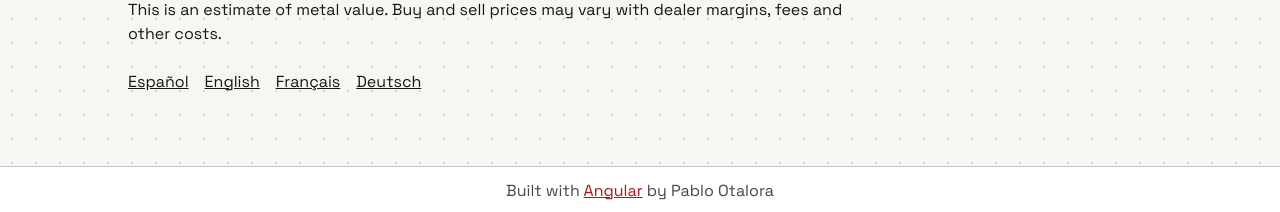
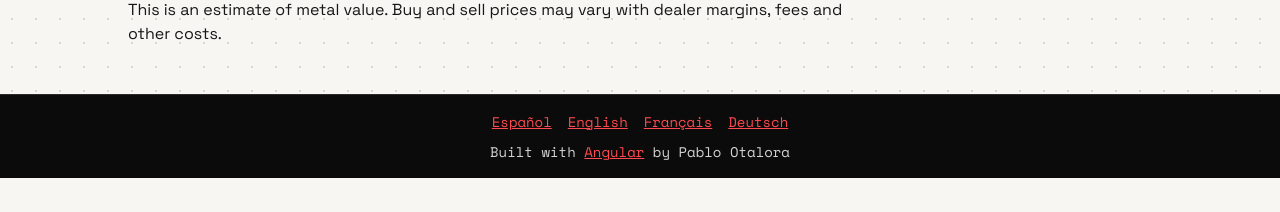
Before and after one commit to 0talora/WebMetales, an Angular app: page / in a window 1280 px wide. Shown: the part 905-1117 px from the top of the page. After the commit the page ends 1083 px from the top, so only its background shows below. Built offline with nearby package versions, Linux system fonts and the light colour scheme; no server answers.

Commit message:
cambiar pie

```diff
--- a/src/app/app.css
+++ b/src/app/app.css
@@ -4,7 +4,7 @@
   min-height: 100vh;
 }
 
-.top, footer {
+.top {
   background: var(--panel);
   padding: .75rem clamp(1rem, 4vw, 2rem);
 }
@@ -108,10 +108,9 @@ select, button { cursor: pointer; }
 .result { margin-block-start: 1rem; padding-block-start: 1rem; border-top: 1px solid var(--line); }
 .result button { margin-block-start: .5rem; }
 .total { font-size: clamp(1.65rem, 6vw, 3.5rem); font-weight: 700; overflow-wrap: anywhere; }
-dt, .sources, footer { color: var(--muted); }
+dt, .sources { color: var(--muted); }
 dd { margin: 0; overflow-wrap: anywhere; }
 .sources { margin-block-start: 1rem; font-size: .875rem; }
-footer { border-top: 1px solid var(--line); text-align: center; }
 
 @media (max-width: 34rem) {
   .fields, .intro { grid-template-columns: minmax(0, 1fr); }
--- a/src/app/app.html
+++ b/src/app/app.html
@@ -102,12 +102,14 @@
       <p>{{ paragraph }}</p>
     }
   </section>
-  <nav class="search-languages" [attr.aria-label]="preferences.text().language">
+</main>
+
+<footer class="site-footer">
+  <nav class="idiomas" [attr.aria-label]="preferences.text().language">
     @for (code of preferences.languageCodes; track code) {
       <a [href]="preferences.languagePath(code)" [attr.hreflang]="code" [attr.lang]="code"
         [attr.aria-current]="code === preferences.language() ? 'page' : null">{{ preferences.languages[code] }}</a>
     }
   </nav>
-</main>
-
-<footer>{{ text.developed }} <a href="https://angular.dev/">Angular</a> {{ text.by }}</footer>
+  <p>{{ text.developed }} <a href="https://angular.dev/">Angular</a> {{ text.by }}</p>
+</footer>
--- a/src/styles.css
+++ b/src/styles.css
@@ -1,3 +1,9 @@
+@font-face {
+  font-family: 'Space Mono';
+  src: url('/assets/fonts/space-mono.woff2') format('woff2');
+  font-display: swap;
+}
+
 @font-face {
   font-family: Doto;
   src: url('/assets/fonts/doto.woff2') format('woff2');
@@ -46,14 +52,7 @@ a { color: var(--accent); }
   margin: 2rem auto;
 }
 
-.search-languages {
-  display: flex;
-  flex-wrap: wrap;
-  gap: .5rem 1rem;
-  margin-block: 1.5rem;
-}
-
-.search-languages a, .search-fallback a {
+.search-fallback a {
   color: inherit;
   text-decoration: underline;
 }
@@ -63,3 +62,31 @@ a { color: var(--accent); }
   margin-block-start: 2rem;
   overflow-wrap: anywhere;
 }
+
+.site-footer {
+  box-sizing: border-box;
+  flex: 0 0 auto;
+  width: 100%;
+  padding: 1rem;
+  border-top: 1px solid #2b2b2b;
+  background: #0b0b0b;
+  color: #d4d4d4;
+  text-align: center;
+  font: .875rem/1.5 'Space Mono', ui-monospace, monospace;
+}
+
+.site-footer p {
+  margin: 0;
+}
+
+.site-footer a {
+  color: #ff4a4f;
+}
+
+.site-footer .idiomas {
+  display: flex;
+  flex-wrap: wrap;
+  justify-content: center;
+  gap: .5rem 1rem;
+  margin-block-end: .6rem;
+}
```
Also changed, not shown: scripts/build-search-pages.mjs (+27 -2 lines), public/assets/fonts/space-mono-OFL.txt (added), public/assets/fonts/space-mono.woff2 (added).
